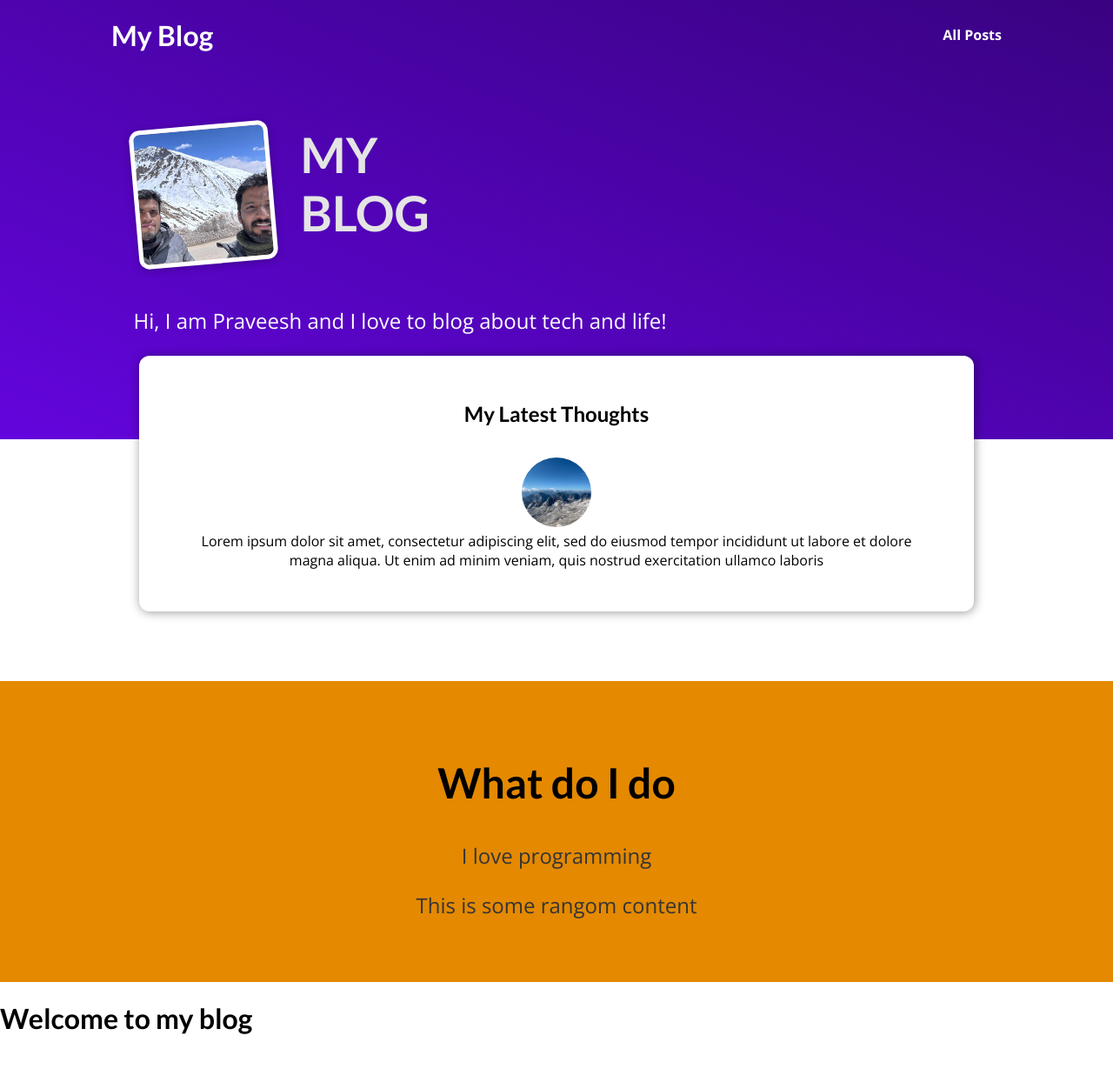
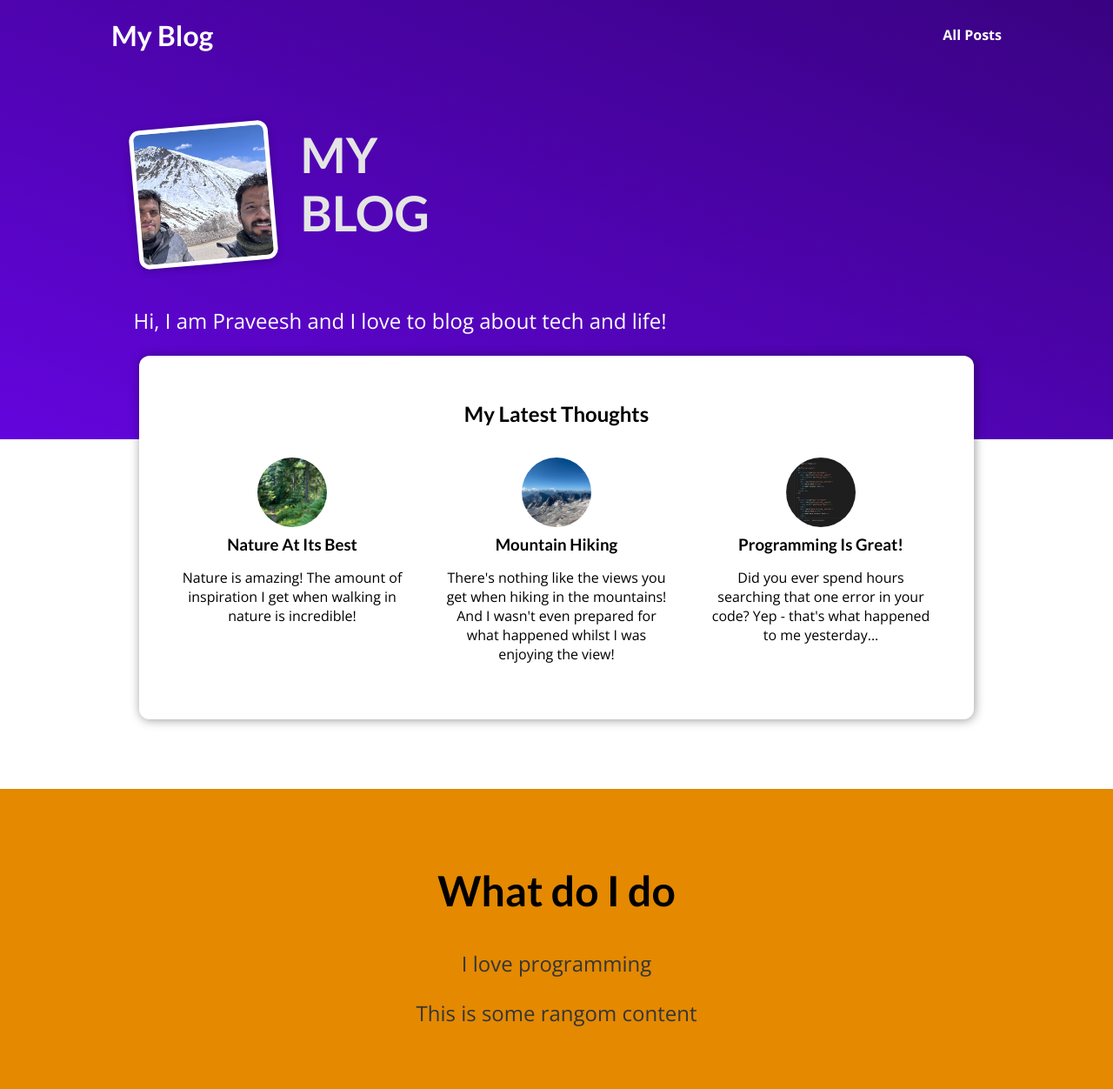
Before and after one commit to praveesh91/django_blog, a Django app: page / in a window 1280 px wide. Shown: the top 1252 px of the page at 87% size. Before the commit the page ends 1189 px from the top, so only its background shows below. Run offline with Django 5.2, Linux system fonts and the light colour scheme.

Commit message:
interpolate latest post in index page

```diff
--- a/blog/templates/blog/includes/post.html
+++ b/blog/templates/blog/includes/post.html
@@ -6,9 +6,12 @@
 
 <li>
     <article class="post">
-        <a href="{% url "post-detail-page" "the-mountains" %}">
-            <img src="{% static  "blog/images/mountains.jpg" %}" alt="Mountain hiking">
-            <div class="post__content">Lorem ipsum dolor sit amet, consectetur adipiscing elit, sed do eiusmod tempor incididunt ut labore et dolore magna aliqua. Ut enim ad minim veniam, quis nostrud exercitation ullamco laboris</div>
+        <a href="{% url "post-detail-page" post.slug %}">
+            <img src="{% static  "blog/images/"|add:post.image %}" alt="{{post.title}}">
+            <div class="post__content">
+                <h3>{{post.title}}</h3>
+                <p>{{post.excerpt}}</p>
+            </div>
         </a>
     </article>
 </li>
--- a/blog/templates/blog/index.html
+++ b/blog/templates/blog/index.html
@@ -22,7 +22,9 @@ My Blog
 <section id="latest-posts">
     <h2>My Latest Thoughts</h2>
     <ul>
-        {% include "blog/includes/post.html" %}
+        {% for post in posts %}
+            {% include "blog/includes/post.html" %}
+        {% endfor %}
     </ul>
 </section>
 <section id="about">
--- a/blog/views.py
+++ b/blog/views.py
@@ -1,10 +1,83 @@
 from django.shortcuts import render
+from datetime import date
 
 # Create your views here.
 
+all_posts = [
+    {
+        "slug": "hike-in-the-mountains",
+        "image": "mountains.jpg",
+        "author": "Maximilian",
+        "date": date(2021, 7, 21),
+        "title": "Mountain Hiking",
+        "excerpt": "There's nothing like the views you get when hiking in the mountains! And I wasn't even prepared for what happened whilst I was enjoying the view!",
+        "content": """
+          Lorem ipsum dolor sit amet consectetur adipisicing elit. Officiis nobis
+          aperiam est praesentium, quos iste consequuntur omnis exercitationem quam
+          velit labore vero culpa ad mollitia? Quis architecto ipsam nemo. Odio.
+
+          Lorem ipsum dolor sit amet consectetur adipisicing elit. Officiis nobis
+          aperiam est praesentium, quos iste consequuntur omnis exercitationem quam
+          velit labore vero culpa ad mollitia? Quis architecto ipsam nemo. Odio.
+
+          Lorem ipsum dolor sit amet consectetur adipisicing elit. Officiis nobis
+          aperiam est praesentium, quos iste consequuntur omnis exercitationem quam
+          velit labore vero culpa ad mollitia? Quis architecto ipsam nemo. Odio.
+        """
+    },
+    {
+        "slug": "programming-is-fun",
+        "image": "coding.jpg",
+        "author": "Maximilian",
+        "date": date(2022, 3, 10),
+        "title": "Programming Is Great!",
+        "excerpt": "Did you ever spend hours searching that one error in your code? Yep - that's what happened to me yesterday...",
+        "content": """
+          Lorem ipsum dolor sit amet consectetur adipisicing elit. Officiis nobis
+          aperiam est praesentium, quos iste consequuntur omnis exercitationem quam
+          velit labore vero culpa ad mollitia? Quis architecto ipsam nemo. Odio.
+
+          Lorem ipsum dolor sit amet consectetur adipisicing elit. Officiis nobis
+          aperiam est praesentium, quos iste consequuntur omnis exercitationem quam
+          velit labore vero culpa ad mollitia? Quis architecto ipsam nemo. Odio.
+
+          Lorem ipsum dolor sit amet consectetur adipisicing elit. Officiis nobis
+          aperiam est praesentium, quos iste consequuntur omnis exercitationem quam
+          velit labore vero culpa ad mollitia? Quis architecto ipsam nemo. Odio.
+        """
+    },
+    {
+        "slug": "into-the-woods",
+        "image": "woods.jpg",
+        "author": "Maximilian",
+        "date": date(2020, 8, 5),
+        "title": "Nature At Its Best",
+        "excerpt": "Nature is amazing! The amount of inspiration I get when walking in nature is incredible!",
+        "content": """
+          Lorem ipsum dolor sit amet consectetur adipisicing elit. Officiis nobis
+          aperiam est praesentium, quos iste consequuntur omnis exercitationem quam
+          velit labore vero culpa ad mollitia? Quis architecto ipsam nemo. Odio.
+
+          Lorem ipsum dolor sit amet consectetur adipisicing elit. Officiis nobis
+          aperiam est praesentium, quos iste consequuntur omnis exercitationem quam
+          velit labore vero culpa ad mollitia? Quis architecto ipsam nemo. Odio.
+
+          Lorem ipsum dolor sit amet consectetur adipisicing elit. Officiis nobis
+          aperiam est praesentium, quos iste consequuntur omnis exercitationem quam
+          velit labore vero culpa ad mollitia? Quis architecto ipsam nemo. Odio.
+        """
+    }
+]
+
+def get_date(post):
+    return post['date']
 
 def starting_page(request):
-    return render(request,"blog/index.html")
+    sorted_posts=sorted(all_posts, key=get_date)
+    latest_posts=sorted_posts[-3:]
+    return render(request,"blog/index.html",{
+        "posts":latest_posts
+    })
 
 def posts(request):
     return render(request,"blog/all-posts.html")
```
